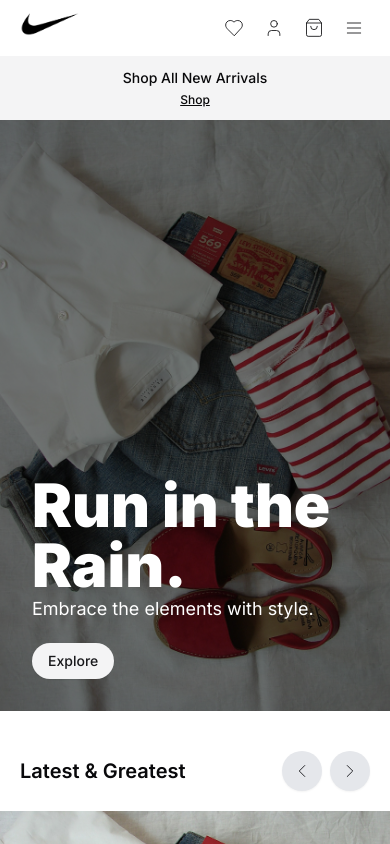
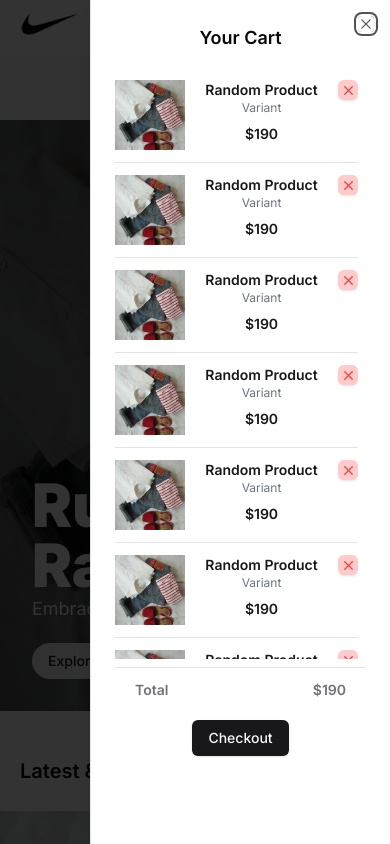
Before and after one commit to Appbaksho/urban, a Next.js app in the folder urban-website/: page / in a window 390 px wide. Both pictures are taken after a click on the button 314 px from the left and 28 px from the top of the page. Shown: the top 844 px of the page. Built offline with nearby package versions, Linux system fonts and the light colour scheme.

Commit message:
created cart product sheet

```diff
--- /dev/null
+++ b/urban-website/components/cart/cart-product.tsx
@@ -0,0 +1,24 @@
+import Image from 'next/image'
+import React from 'react'
+import { Button } from '../ui/button'
+import { X } from 'lucide-react'
+
+const CartProduct = () => {
+  return (
+    <div className='flex gap-2 w-full justify-between'>
+        <Image width={100} height={100} src="/1.jpg" alt="Image" className="object-cover h-[70px] w-[70px]" />
+        <div>
+            <p className="font-semibold text-primary">Random Product</p>
+            <p className="text-gray-500 text-xs">Variant</p>
+            <p className="text-sm font-semibold mt-2 text-primary">$190</p>
+        </div>
+        <div className='flex justify-end'>
+            <Button size="icon" className='h-[20px] w-[20px] bg-red-200 hover:bg-red-200/70 text-red-500'>
+                <X size={15}/>
+            </Button>
+        </div>
+    </div>
+  )
+}
+
+export default CartProduct
--- a/urban-website/components/common/base-navbar.tsx
+++ b/urban-website/components/common/base-navbar.tsx
@@ -3,10 +3,13 @@
 import Link from 'next/link'
 import React from 'react'
 import SearchContainer from './search-container'
+import { Sheet, SheetContent, SheetDescription, SheetHeader, SheetTitle } from '../ui/sheet'
 
 interface BaseNavbarProps {
     open:boolean
     setOpen:React.Dispatch<React.SetStateAction<boolean>>
+    sheet:boolean
+    setSheet:React.Dispatch<React.SetStateAction<boolean>>
 }
 
 const BaseNavbar = (props:BaseNavbarProps) => {
@@ -49,7 +52,7 @@
                     <button className="block md:hidden rounded-full p-1.5 hover:bg-gray-200">
                         <User size={20} strokeWidth={1}/>
                     </button>
-                    <button className="rounded-full p-1.5 hover:bg-gray-200">
+                    <button onClick={()=>props.setSheet(true)} className="rounded-full p-1.5 hover:bg-gray-200">
                         <ShoppingBag size={20} strokeWidth={1}/>
                     </button>
                     <button className="block md:hidden rounded-full p-1.5 hover:bg-gray-200">
@@ -58,6 +61,7 @@
             </div>
         </div>
         {/* <SearchContainer/> */}
+
     </div>
   )
 }
--- a/urban-website/components/common/navbar.tsx
+++ b/urban-website/components/common/navbar.tsx
@@ -4,11 +4,16 @@
 import BaseNavbar from './base-navbar'
 import TopAnnounce from './top-announce'
 import { Dialog, DialogContent, DialogDescription, DialogHeader, DialogTitle } from '@/components/ui/dialog'
+import { Sheet, SheetContent, SheetDescription, SheetFooter, SheetHeader, SheetTitle } from '../ui/sheet'
+import { ScrollArea } from '../ui/scroll-area'
+import { Button } from '../ui/button'
+import CartProduct from '../cart/cart-product'
 
 const Navbar = () => {
     const [bottomvisible, setbottomvisible] = useState<boolean>(false)
     const [searchOpen, setsearchOpen] = useState<boolean>(false)
     const [searchQuery, setsearchQuery] = useState<string>('')
+    const [cartOpen, setcartOpen] = useState<boolean>(false)
 
     useEffect(() => {
         const handleScroll = () => {
@@ -26,10 +31,10 @@
   return (
     <React.Fragment>
         <NavbarTop/>
-        <BaseNavbar open={searchOpen} setOpen={setsearchOpen}/>
+        <BaseNavbar sheet={cartOpen} setSheet={setcartOpen} open={searchOpen} setOpen={setsearchOpen}/>
         <TopAnnounce/>
         <div className={`transition-all ease-in-out duration-200 fixed w-full left-0 right-0 ${bottomvisible?"opacity-100 top-0":"-top-[200px] opacity-0"}  z-50`}>
-            <BaseNavbar open={searchOpen} setOpen={setsearchOpen}/>
+            <BaseNavbar sheet={cartOpen} setSheet={setcartOpen} open={searchOpen} setOpen={setsearchOpen}/>
         </div>
         <Dialog open={searchOpen} onOpenChange={e=> setsearchOpen(e)}>
           <DialogContent>
@@ -42,6 +47,28 @@
             </DialogHeader>
           </DialogContent>
         </Dialog>
+        <Sheet open={cartOpen} onOpenChange={e=> setcartOpen(e)}>
+          <SheetContent className='w-[300px]'>
+            <SheetHeader>
+              <SheetTitle>Your Cart</SheetTitle>
+              <SheetDescription>
+              </SheetDescription>
+              <ScrollArea className='h-[70vh] pr-2'>
+                {Array(50).fill("_").map((v,i)=><SheetDescription key={i} className='border-b py-3'>
+                  <CartProduct/>
+                </SheetDescription>)}
+              </ScrollArea>
+              <div className="flex items-center justify-between px-5 py-3 border-t">
+                <SheetDescription className='font-semibold'>Total</SheetDescription>
+                <SheetDescription className='font-semibold'>$190</SheetDescription>
+              </div>
+              <SheetFooter className='flex items-center justify-between gap-1'>
+                <Button className='flex-1'>Checkout</Button>
+              </SheetFooter>
+            </SheetHeader>
+          </SheetContent>
+
+        </Sheet>
     </React.Fragment>
   )
 }
--- /dev/null
+++ b/urban-website/components/ui/scroll-area.tsx
@@ -0,0 +1,48 @@
+"use client"
+
+import * as React from "react"
+import * as ScrollAreaPrimitive from "@radix-ui/react-scroll-area"
+
+import { cn } from "@/lib/utils"
+
+const ScrollArea = React.forwardRef<
+  React.ElementRef<typeof ScrollAreaPrimitive.Root>,
+  React.ComponentPropsWithoutRef<typeof ScrollAreaPrimitive.Root>
+>(({ className, children, ...props }, ref) => (
+  <ScrollAreaPrimitive.Root
+    ref={ref}
+    className={cn("relative overflow-hidden", className)}
+    {...props}
+  >
+    <ScrollAreaPrimitive.Viewport className="h-full w-full rounded-[inherit]">
+      {children}
+    </ScrollAreaPrimitive.Viewport>
+    <ScrollBar />
+    <ScrollAreaPrimitive.Corner />
+  </ScrollAreaPrimitive.Root>
+))
+ScrollArea.displayName = ScrollAreaPrimitive.Root.displayName
+
+const ScrollBar = React.forwardRef<
+  React.ElementRef<typeof ScrollAreaPrimitive.ScrollAreaScrollbar>,
+  React.ComponentPropsWithoutRef<typeof ScrollAreaPrimitive.ScrollAreaScrollbar>
+>(({ className, orientation = "vertical", ...props }, ref) => (
+  <ScrollAreaPrimitive.ScrollAreaScrollbar
+    ref={ref}
+    orientation={orientation}
+    className={cn(
+      "flex touch-none select-none transition-colors",
+      orientation === "vertical" &&
+        "h-full w-2.5 border-l border-l-transparent p-[1px]",
+      orientation === "horizontal" &&
+        "h-2.5 flex-col border-t border-t-transparent p-[1px]",
+      className
+    )}
+    {...props}
+  >
+    <ScrollAreaPrimitive.ScrollAreaThumb className="relative flex-1 rounded-full bg-border" />
+  </ScrollAreaPrimitive.ScrollAreaScrollbar>
+))
+ScrollBar.displayName = ScrollAreaPrimitive.ScrollAreaScrollbar.displayName
+
+export { ScrollArea, ScrollBar }
--- /dev/null
+++ b/urban-website/components/ui/sheet.tsx
@@ -0,0 +1,140 @@
+"use client"
+
+import * as React from "react"
+import * as SheetPrimitive from "@radix-ui/react-dialog"
+import { Cross2Icon } from "@radix-ui/react-icons"
+import { cva, type VariantProps } from "class-variance-authority"
+
+import { cn } from "@/lib/utils"
+
+const Sheet = SheetPrimitive.Root
+
+const SheetTrigger = SheetPrimitive.Trigger
+
+const SheetClose = SheetPrimitive.Close
+
+const SheetPortal = SheetPrimitive.Portal
+
+const SheetOverlay = React.forwardRef<
+  React.ElementRef<typeof SheetPrimitive.Overlay>,
+  React.ComponentPropsWithoutRef<typeof SheetPrimitive.Overlay>
+>(({ className, ...props }, ref) => (
+  <SheetPrimitive.Overlay
+    className={cn(
+      "fixed inset-0 z-50 bg-black/80  data-[state=open]:animate-in data-[state=closed]:animate-out data-[state=closed]:fade-out-0 data-[state=open]:fade-in-0",
+      className
+    )}
+    {...props}
+    ref={ref}
+  />
+))
+SheetOverlay.displayName = SheetPrimitive.Overlay.displayName
+
+const sheetVariants = cva(
+  "fixed z-50 gap-4 bg-background p-6 shadow-lg transition ease-in-out data-[state=closed]:duration-300 data-[state=open]:duration-500 data-[state=open]:animate-in data-[state=closed]:animate-out",
+  {
+    variants: {
+      side: {
+        top: "inset-x-0 top-0 border-b data-[state=closed]:slide-out-to-top data-[state=open]:slide-in-from-top",
+        bottom:
+          "inset-x-0 bottom-0 border-t data-[state=closed]:slide-out-to-bottom data-[state=open]:slide-in-from-bottom",
+        left: "inset-y-0 left-0 h-full w-3/4 border-r data-[state=closed]:slide-out-to-left data-[state=open]:slide-in-from-left sm:max-w-sm",
+        right:
+          "inset-y-0 right-0 h-full w-3/4 border-l data-[state=closed]:slide-out-to-right data-[state=open]:slide-in-from-right sm:max-w-sm",
+      },
+    },
+    defaultVariants: {
+      side: "right",
+    },
+  }
+)
+
+interface SheetContentProps
+  extends React.ComponentPropsWithoutRef<typeof SheetPrimitive.Content>,
+    VariantProps<typeof sheetVariants> {}
+
+const SheetContent = React.forwardRef<
+  React.ElementRef<typeof SheetPrimitive.Content>,
+  SheetContentProps
+>(({ side = "right", className, children, ...props }, ref) => (
+  <SheetPortal>
+    <SheetOverlay />
+    <SheetPrimitive.Content
+      ref={ref}
+      className={cn(sheetVariants({ side }), className)}
+      {...props}
+    >
+      <SheetPrimitive.Close className="absolute right-4 top-4 rounded-sm opacity-70 ring-offset-background transition-opacity hover:opacity-100 focus:outline-none focus:ring-2 focus:ring-ring focus:ring-offset-2 disabled:pointer-events-none data-[state=open]:bg-secondary">
+        <Cross2Icon className="h-4 w-4" />
+        <span className="sr-only">Close</span>
+      </SheetPrimitive.Close>
+      {children}
+    </SheetPrimitive.Content>
+  </SheetPortal>
+))
+SheetContent.displayName = SheetPrimitive.Content.displayName
+
+const SheetHeader = ({
+  className,
+  ...props
+}: React.HTMLAttributes<HTMLDivElement>) => (
+  <div
+    className={cn(
+      "flex flex-col space-y-2 text-center sm:text-left",
+      className
+    )}
+    {...props}
+  />
+)
+SheetHeader.displayName = "SheetHeader"
+
+const SheetFooter = ({
+  className,
+  ...props
+}: React.HTMLAttributes<HTMLDivElement>) => (
+  <div
+    className={cn(
+      "flex flex-col-reverse sm:flex-row sm:justify-end sm:space-x-2",
+      className
+    )}
+    {...props}
+  />
+)
+SheetFooter.displayName = "SheetFooter"
+
+const SheetTitle = React.forwardRef<
+  React.ElementRef<typeof SheetPrimitive.Title>,
+  React.ComponentPropsWithoutRef<typeof SheetPrimitive.Title>
+>(({ className, ...props }, ref) => (
+  <SheetPrimitive.Title
+    ref={ref}
+    className={cn("text-lg font-semibold text-foreground", className)}
+    {...props}
+  />
+))
+SheetTitle.displayName = SheetPrimitive.Title.displayName
+
+const SheetDescription = React.forwardRef<
+  React.ElementRef<typeof SheetPrimitive.Description>,
+  React.ComponentPropsWithoutRef<typeof SheetPrimitive.Description>
+>(({ className, ...props }, ref) => (
+  <SheetPrimitive.Description
+    ref={ref}
+    className={cn("text-sm text-muted-foreground", className)}
+    {...props}
+  />
+))
+SheetDescription.displayName = SheetPrimitive.Description.displayName
+
+export {
+  Sheet,
+  SheetPortal,
+  SheetOverlay,
+  SheetTrigger,
+  SheetClose,
+  SheetContent,
+  SheetHeader,
+  SheetFooter,
+  SheetTitle,
+  SheetDescription,
+}
--- a/urban-website/package.json
+++ b/urban-website/package.json
@@ -15,6 +15,7 @@
     "@radix-ui/react-dialog": "^1.1.2",
     "@radix-ui/react-icons": "^1.3.0",
     "@radix-ui/react-label": "^2.1.0",
+    "@radix-ui/react-scroll-area": "^1.2.0",
     "@radix-ui/react-separator": "^1.1.0",
     "@radix-ui/react-slot": "^1.1.0",
     "@radix-ui/react-toast": "^1.2.2",
```
Also changed, not shown: 1 other file (tests, documents, lock files or other folders).
